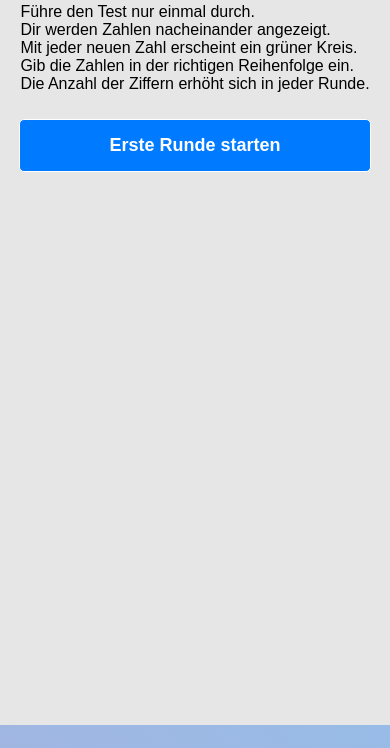
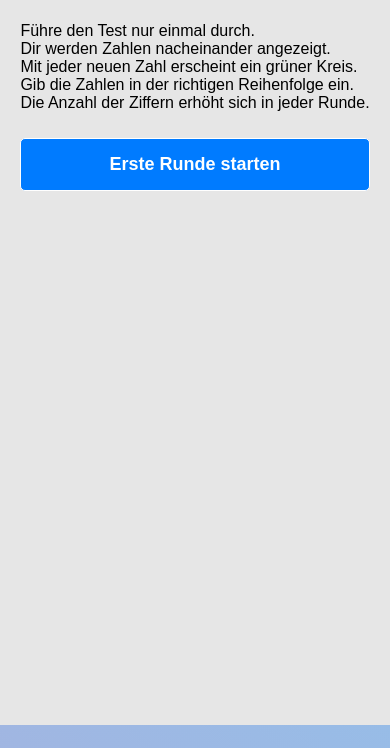
Before and after one commit to a11yadrian/focus-digi, a website: page index.html in a window 390 px wide. Shown: the part 352-1100 px from the top of the page. Drawn offline with Linux system fonts and the light colour scheme.

Commit message:
fix mobile render bug

```diff
--- a/style.css
+++ b/style.css
@@ -191,4 +191,8 @@ input[type="text"]:disabled {
     flex-direction: column;
     align-items: center;
     justify-content: center;
+    width: 100%;
+    max-width: 500px;
+    padding: 20px;
+    box-sizing: border-box;
 }
```
